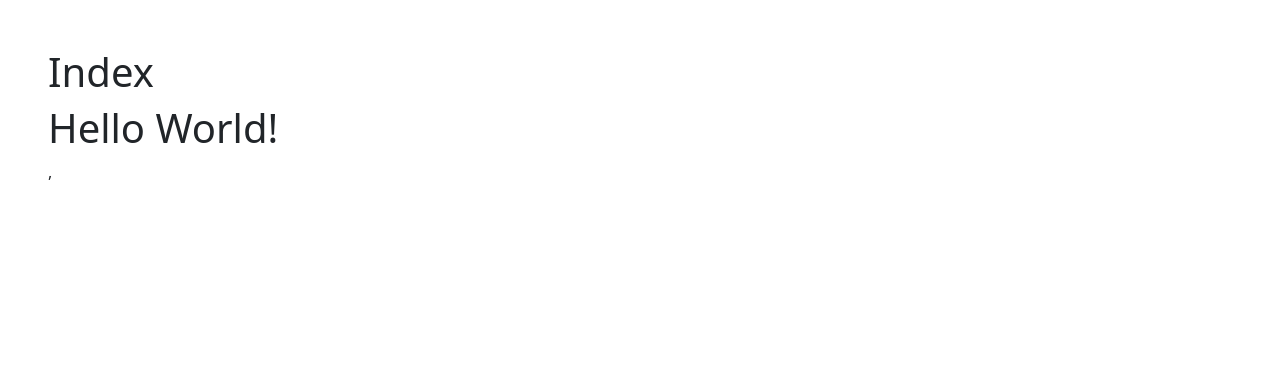
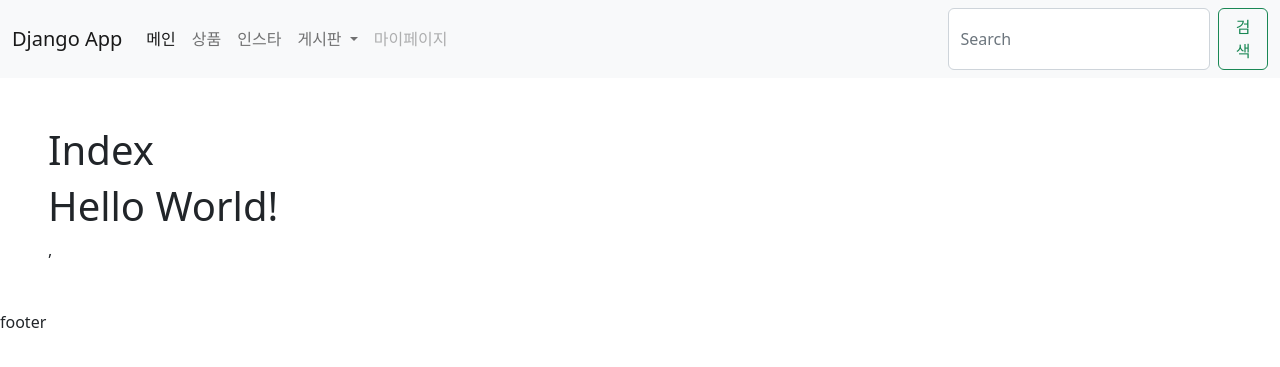
Before and after one commit to SeoHyeonMyeong/django-api, a Django app: page / in a window 1280 px wide. Shown: the top 367 px of the page. Run offline with Django 4.2, Linux system fonts and the light colour scheme.

Commit message:
Add: make navbar component and insert to base model

```diff
--- a/django_api/templates/base.html
+++ b/django_api/templates/base.html
@@ -4,9 +4,15 @@
     <meta charset="utf-8">
     <meta name="viewport" content="width=device-width, initial-scale=1">
     <title>Django App</title>
+    <!-- Bootstrap css-->
     <link href="https://cdn.jsdelivr.net/npm/bootstrap@5.2.0-beta1/dist/css/bootstrap.min.css" rel="stylesheet" integrity="sha384-0evHe/X+R7YkIZDRvuzKMRqM+OrBnVFBL6DOitfPri4tjfHxaWutUpFmBp4vmVor" crossorigin="anonymous">
+    <!-- Google Material Icons -->
+    <link rel="stylesheet" href="https://fonts.googleapis.com/css2?family=Material+Symbols+Outlined:opsz,wght,FILL,GRAD@48,400,0,0" />
 </head>
 <body>
+    {% block header %}
+    {% include 'components/navbar.html' %}
+    {% endblock %}
 
     <div class="m-5">
     {% block content %}
@@ -14,6 +20,10 @@
     {% endblock %}
     </div>
 
+    {% block footer %}
+        footer
+    {% endblock %}
+
     <script src="https://cdn.jsdelivr.net/npm/bootstrap@5.2.0-beta1/dist/js/bootstrap.bundle.min.js" integrity="sha384-pprn3073KE6tl6bjs2QrFaJGz5/SUsLqktiwsUTF55Jfv3qYSDhgCecCxMW52nD2" crossorigin="anonymous"></script>
 </body>
 </html>
--- /dev/null
+++ b/django_api/templates/components/navbar.html
@@ -0,0 +1,39 @@
+<nav class="navbar navbar-expand-lg navbar-light bg-light">
+    <div class="container-fluid">
+        <a class="navbar-brand" href="/">Django App</a>
+        <button class="navbar-toggler" type="button" data-bs-toggle="collapse" data-bs-target="#navbarSupportedContent" aria-controls="navbarSupportedContent" aria-expanded="false" aria-label="Toggle navigation">
+            <span class="navbar-toggler-icon"></span>
+        </button>
+        <div class="collapse navbar-collapse" id="navbarSupportedContent">
+            <ul class="navbar-nav me-auto mb-2 mb-lg-0">
+                <li class="nav-item">
+                    <a class="nav-link active" aria-current="page" href="/">메인</a>
+                </li>
+                <li class="nav-item">
+                    <a class="nav-link" href="/products/">상품</a>
+                </li>
+                <li class="nav-item">
+                    <a class="nav-link" href="/instagram/">인스타</a>
+                </li>
+                <li class="nav-item dropdown">
+                    <a class="nav-link dropdown-toggle" href="#" id="navbarDropdown" role="button" data-bs-toggle="dropdown" aria-expanded="false">
+                    게시판
+                    </a>
+                    <ul class="dropdown-menu" aria-labelledby="navbarDropdown">
+                        <li><a class="dropdown-item" href="#">공지사항</a></li>
+                        <li><a class="dropdown-item" href="#">이벤트</a></li>
+                        <li><hr class="dropdown-divider"></li>
+                        <li><a class="dropdown-item" href="#">패치내역</a></li>
+                    </ul>
+                </li>
+                <li class="nav-item">
+                    <a class="nav-link disabled">마이페이지</a>
+                </li>
+            </ul>
+            <form class="d-flex">
+                <input class="form-control me-2" type="search" placeholder="Search" aria-label="Search">
+                <button class="btn btn-outline-success" type="submit">검색</button>
+            </form>
+        </div>
+    </div>
+</nav>
```
